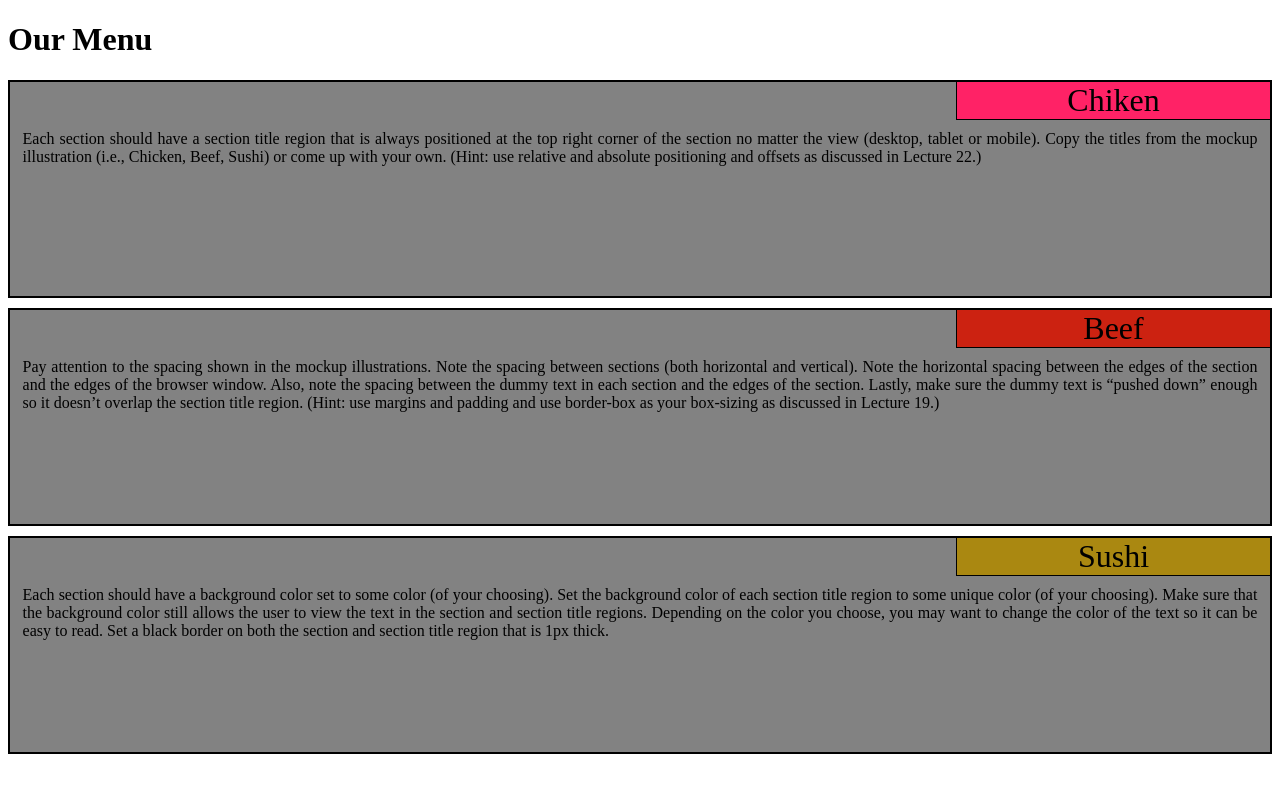
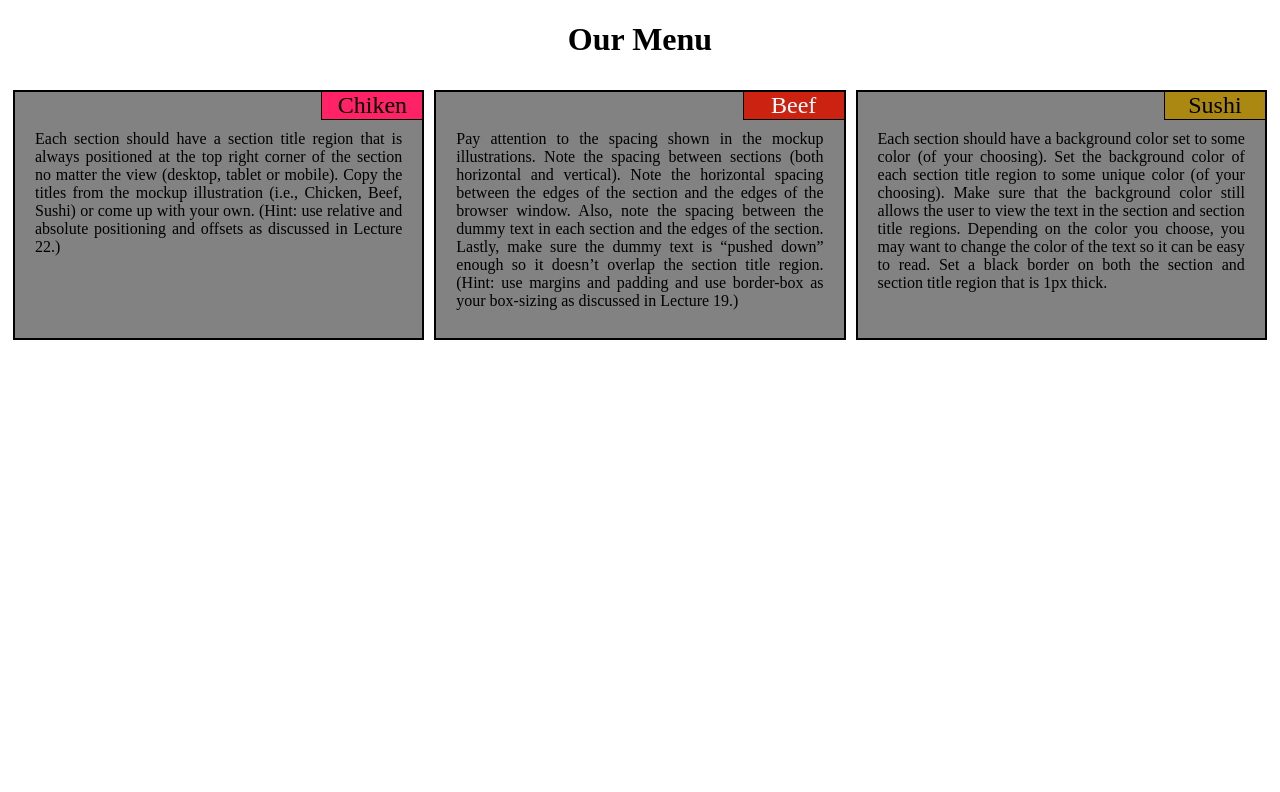
Before and after one commit to DmytroRybalko/coursera-frontend-begin, a plain HTML site: page module2-solution/index.html in a window 1280 px wide. Drawn offline with Linux system fonts and the light colour scheme.

Commit message:
working responsive disign

```diff
--- a/module2-solution/css/styles.css
+++ b/module2-solution/css/styles.css
@@ -3,6 +3,9 @@
 
 * {
   box-sizing: border-box;
+}
+h1 {
+	text-align: center;
 }
 
 .raw {
@@ -12,30 +15,28 @@
 .menu-item {
 	border: 2px solid #000;
 	background-color: #828282;
-	/*width: 100%;*/
-	/*height: 150px;*/
-	margin-right: auto;
-	margin-left: auto;
+	height: 250px;
+	margin-right: 5px;
+	margin-left: 5px;
 	margin-top: 10px;
-	/*float: left;*/
+	overflow: auto;
 }
 
 p.name {
 	border: 1px solid #000;
-	margin: -1px -1px 10px 0px;
+	margin: -1px -1px 10px 10px;
 	width: 25%;
 	float: right;
-	font-size: 2em;
 	text-align: center;
+	font-size: 150%;
 }
 
 p.content {
-	height: 150px;
-	width: 98%;
-	margin-right: auto;
-	margin-left: auto;
+	/*width: 100%;*/
+	padding-left: 20px;
+	padding-right: 20px;
+	text-align: justify;
 	clear: both;
-	text-align: justify;
 }
 
 #chicken {
@@ -44,7 +45,7 @@ p.content {
 
 #beef {
 	background-color: #cc2211;
-
+	color: #fff;
 }
 
 #sushi {
@@ -53,12 +54,34 @@ p.content {
 
 /********** Large devices only **********/
 
-@media (min-width: 992) {
-
+@media (min-width: 992px) {
+	.col-lg-1, .col-lg-2, .col-lg-3 {
+		float: left;
+	}
+	.col-lg-1 {
+		width: 33.33%;
+	}
+	.col-lg-2 {
+		width: 50%;
+	}
+	.col-lg-3 {
+		width: 100%;
+	}
 }
 
 /********** Medium devices only **********/
 
-@media (min-width: 768) and (max-width: 991) {
-
+@media (min-width: 768px) and (max-width: 991px) {
+	.col-md-1, .col-md-2, .col-md-3 {
+		float: left;
+	}
+	.col-md-1 {
+		width: 33.33%;
+	}
+	.col-md-2 {
+		width: 50%;
+	}
+	.col-md-3 {
+		width: 100%;
+	}
 }
--- a/module2-solution/index.html
+++ b/module2-solution/index.html
@@ -8,19 +8,25 @@
 	<body>
 		<h1>Our Menu</h1>
 		<div class="row">
+			<div class="col-lg-1 col-md-2">
 				<div class="menu-item">
 					<p class="name" id="chicken">Chiken</p>
 					<p class="content">Each section should have a section title region that is always positioned at the top right corner of the section no matter the view (desktop, tablet or mobile). Copy the titles from the mockup illustration (i.e., Chicken, Beef, Sushi) or come up with your own. (Hint: use relative and absolute positioning and offsets as discussed in Lecture 22.)</p>
 				</div>
+			</div>
 
+			<div class="col-lg-1 col-md-2">
 				<div class="menu-item">
 					<p id="beef" class="name">Beef</p>
 					<p class="content"> Pay attention to the spacing shown in the mockup illustrations. Note the spacing between sections (both horizontal and vertical). Note the horizontal spacing between the edges of the section and the edges of the browser window. Also, note the spacing between the dummy text in each section and the edges of the section. Lastly, make sure the dummy text is “pushed down” enough so it doesn’t overlap the section title region. (Hint: use margins and padding and use border-box as your box-sizing as discussed in Lecture 19.)</p>
 				</div>
+			</div>
 
+			<div class="col-lg-1 col-md-3">
 				<div class="menu-item">
 					<p class="name" id="sushi">Sushi</p>
 					<p class="content">Each section should have a background color set to some color (of your choosing). Set the background color of each section title region to some unique color (of your choosing). Make sure that the background color still allows the user to view the text in the section and section title regions. Depending on the color you choose, you may want to change the color of the text so it can be easy to read. Set a black border on both the section and section title region that is 1px thick. </p>
+				</div>
 			</div>
 
 		</div>
```
Lines whose indentation alone changed are shown as unchanged.
